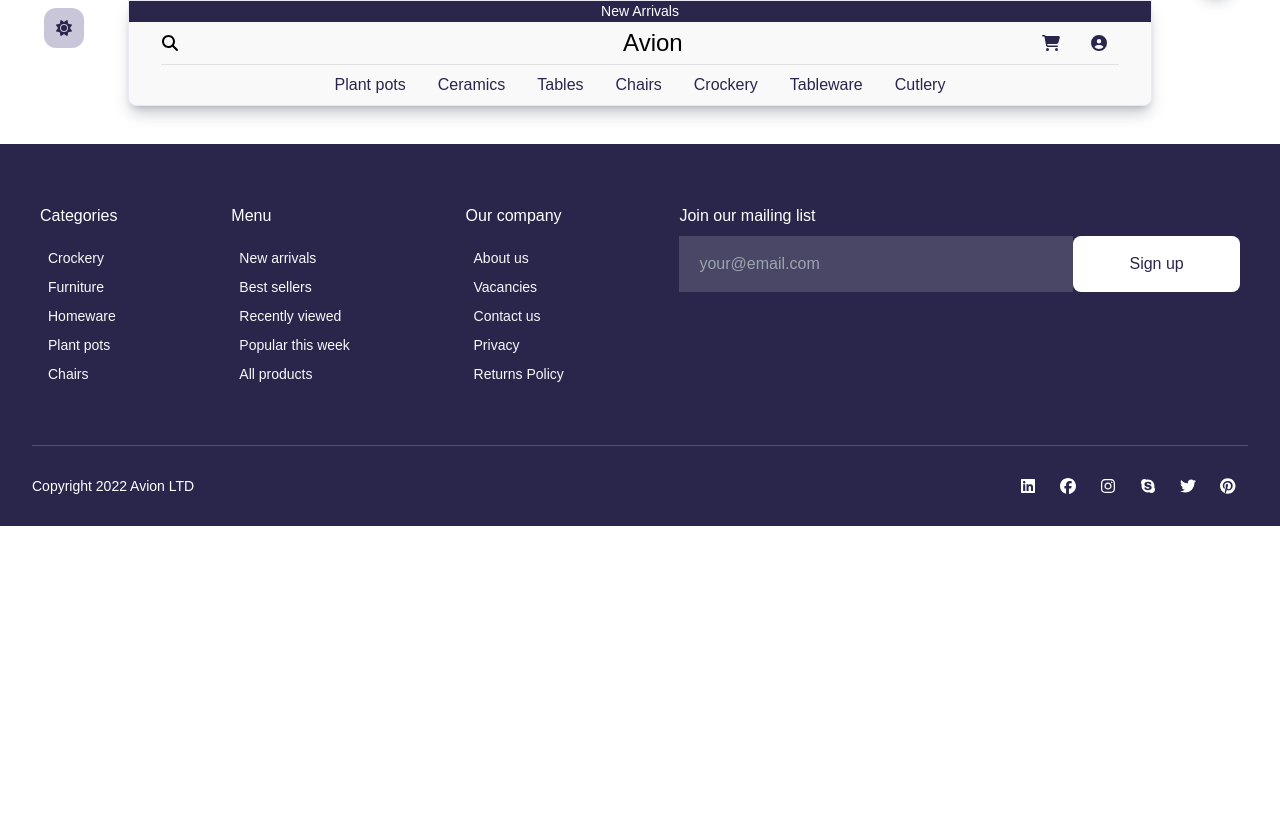
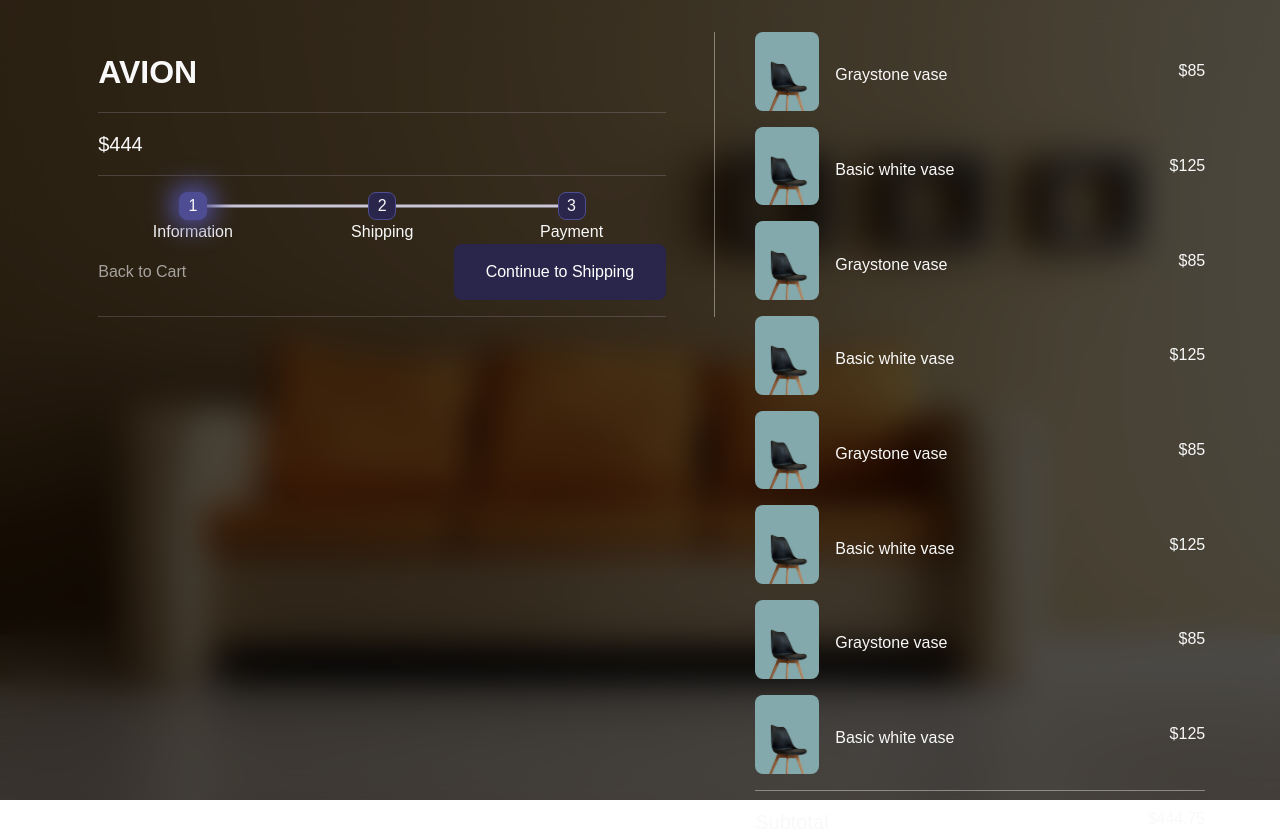
Before and after one commit to vuhuy172dh/ecommerce-website, a React (Create React App) app: page /checkout in a window 1280 px wide. Shown: the top 838 px of the page. Before the commit the page ends 800 px from the top, so only its background shows below. Built offline with nearby package versions, Linux system fonts and the light colour scheme; a web font is replaced by a local one.

Commit message:
add checkout page

```diff
--- a/src/app.jsx
+++ b/src/app.jsx
@@ -1,5 +1,5 @@
 import React from 'react'
-import { Routes, Route, Outlet } from 'react-router-dom'
+import { Routes, Route, Outlet, useLocation } from 'react-router-dom'
 import AboutPage from './pages/about'
 import HomePage from './pages/home'
 import ProductCartPage from './pages/productCart'
@@ -20,6 +20,7 @@ import Wishlist from './components/user/wishlist'
 import ChangePassword from './components/user/changePassword'
 import DarkModeButton from './components/darkModeButton'
 import CartFloatButton from './components/cartFloatButton'
+import Checkout from './pages/checkout'
 
 const SidebarLayout = () => (
   <div className="laptop:flex">
@@ -29,11 +30,10 @@ const SidebarLayout = () => (
 )
 
 function App() {
-  let path = window.location.pathname
-  console.log(path)
+  const path = useLocation().pathname
   return (
     <div>
-      {path === '/signin' || path === '/signup' || (
+      {path === '/signin' || path === '/signup' || path === '/checkout' || (
         <header>
           <NavMode>
             <Navbar />
@@ -64,9 +64,10 @@ function App() {
           <Route path="/signin" element={<SignIn />} />
           <Route path="/signup" element={<SignUp />} />
           <Route path="/forgetPassword" element={<ForgetPassword />} />
+          <Route path="/checkout" element={<Checkout />} />
         </Routes>
       </main>
-      {path === '/signin' || path === '/signup' || (
+      {path === '/signin' || path === '/signup' || path === '/checkout' || (
         <footer>
           <Footer />
         </footer>
--- a/src/components/cartFloatButton.jsx
+++ b/src/components/cartFloatButton.jsx
@@ -93,17 +93,19 @@ function CartFloatButton() {
               </div>
 
               {/*this is total price and buttons*/}
-              <div className="w-full p-6 fixed bottom-0 bg-light_grey rounded-3xl border-t border-t-black flex flex-col items-center gap-2">
-                <p className="text-h5 font-[600] text-primary text-center w-1/4">
+              <div className="w-full p-6 fixed bottom-0 bg-light_grey rounded-3xl border-t border-t-black flex flex-col tablet:items-center gap-2">
+                <p className="text-h5 font-[600] text-primary text-start tablet:text-center w-full ">
                   TOTAL: 444$ | 4 items
                 </p>
-                <div className="w-1/4 flex flex-col gap-2">
+                <div className="w-full tablet:w-1/4 flex flex-col gap-2">
                   <Link to="/productCart">
                     <Button Color="primary" onClick={handleClick}>
                       YOUR BAG
                     </Button>
                   </Link>
-                  <Button Color="primary">CHECK OUT</Button>
+                  <Link to="/checkout">
+                    <Button Color="primary">CHECK OUT</Button>
+                  </Link>
                 </div>
               </div>
             </motion.div>
--- /dev/null
+++ b/src/components/productCheckout.jsx
@@ -0,0 +1,19 @@
+function ProductCheckout({ img, name, price }) {
+  return (
+    <div className="w-full max-h-20 flex items-center justify-between">
+      <div className="flex items-center gap-4">
+        {/*image*/}
+        <div className="h-full w-16 rounded-lg overflow-hidden">
+          <img src={img} alt={name} className="h-full object-cover" />
+        </div>
+        {/*name*/}
+        <p className="text-light_grey h-4 font-[500]">{name}</p>
+      </div>
+
+      {/*price*/}
+      <p className="text-light_grey h-6">${price}</p>
+    </div>
+  )
+}
+
+export default ProductCheckout
--- /dev/null
+++ b/src/components/productCheckoutList.jsx
@@ -0,0 +1,18 @@
+import ProductCheckout from './productCheckout'
+
+function ProductCheckoutList({ productList }) {
+  return (
+    <div className="w-full flex flex-col gap-4">
+      {productList.map((product, index) => (
+        <ProductCheckout
+          key={index}
+          img={product.imgUrl}
+          name={product.name}
+          price={product.price}
+        />
+      ))}
+    </div>
+  )
+}
+
+export default ProductCheckoutList
--- /dev/null
+++ b/src/components/stepper.jsx
@@ -0,0 +1,77 @@
+import { useState } from 'react'
+import styles from '../styles/stepper.module.css'
+import Button from './button'
+import { FontAwesomeIcon } from '@fortawesome/react-fontawesome'
+import { faCheck } from '@fortawesome/free-solid-svg-icons'
+import { Link } from 'react-router-dom'
+
+const steps = ['Information', 'Shipping', 'Payment']
+
+function Stepper() {
+  const [currentStep, setCurrentStep] = useState(1)
+
+  const handleNext = () => {
+    if (currentStep < steps.length) setCurrentStep((prev) => prev + 1)
+  }
+
+  const handleBack = () => {
+    if (currentStep > 1) setCurrentStep((prev) => prev - 1)
+  }
+
+  return (
+    <div>
+      {/*step*/}
+      <div className="flex w-full justify-between">
+        {steps.map((step, index) => (
+          <div
+            key={index}
+            className={`w-full relative flex flex-col items-center ${
+              styles.step_item
+            } ${currentStep === index + 1 && styles.active} ${
+              index + 1 < currentStep && styles.complete
+            }`}
+          >
+            <div
+              className={`w-7 h-7 rounded-lg bg-dark_primary border border-primary text-light_grey flex justify-center relative z-10 items-center ${styles.step}`}
+            >
+              {index + 1 < currentStep ? (
+                <FontAwesomeIcon icon={faCheck} />
+              ) : (
+                index + 1
+              )}
+            </div>
+            <p className="text-light_grey">{step}</p>
+          </div>
+        ))}
+      </div>
+
+      {/*Button*/}
+      <div className="w-full flex flex-col gap-2 tablet:flex-row-reverse tablet:justify-between">
+        {/*next*/}
+        <div>
+          <Button onClick={handleNext} Color="primary">
+            {currentStep === steps.length
+              ? 'Pay now'
+              : `Continue to ${steps[currentStep]}`}
+          </Button>
+        </div>
+
+        {/*Back*/}
+        <div>
+          <button
+            onClick={handleBack}
+            className="w-full py-4 flex-1 flex justify-center items-center text-light_grey/60 hover:text-light_grey bg-transparent"
+          >
+            {currentStep === 1 ? (
+              <Link to="/productCart">Back to Cart</Link>
+            ) : (
+              `Back to ${steps[currentStep - 2]}`
+            )}
+          </button>
+        </div>
+      </div>
+    </div>
+  )
+}
+
+export default Stepper
--- /dev/null
+++ b/src/pages/checkout.jsx
@@ -0,0 +1,151 @@
+import { Helmet } from 'react-helmet-async'
+import Background from '../assets/images/background.jpg'
+import Stepper from '../components/stepper'
+import { Link } from 'react-router-dom'
+
+import img1 from '../assets/images/BlueChair.png'
+import ProductCheckoutList from '../components/productCheckoutList'
+const cartItems = [
+  {
+    id: 1,
+    name: 'Graystone vase',
+    detail: 'A time less ceramic vase with a tru color grey glaze.',
+    price: 85,
+    imgUrl: img1
+  },
+  {
+    id: 2,
+    name: 'Basic white vase',
+    detail: 'Beautiful and simple this is one for the classics.',
+    price: 125,
+    imgUrl: img1
+  },
+  {
+    id: 3,
+    name: 'Graystone vase',
+    detail: 'A time less ceramic vase with a tru color grey glaze.',
+    price: 85,
+    imgUrl: img1
+  },
+  {
+    id: 4,
+    name: 'Basic white vase',
+    detail: 'Beautiful and simple this is one for the classics.',
+    price: 125,
+    imgUrl: img1
+  },
+  {
+    id: 5,
+    name: 'Graystone vase',
+    detail: 'A time less ceramic vase with a tru color grey glaze.',
+    price: 85,
+    imgUrl: img1
+  },
+  {
+    id: 6,
+    name: 'Basic white vase',
+    detail: 'Beautiful and simple this is one for the classics.',
+    price: 125,
+    imgUrl: img1
+  },
+  {
+    id: 5,
+    name: 'Graystone vase',
+    detail: 'A time less ceramic vase with a tru color grey glaze.',
+    price: 85,
+    imgUrl: img1
+  },
+  {
+    id: 6,
+    name: 'Basic white vase',
+    detail: 'Beautiful and simple this is one for the classics.',
+    price: 125,
+    imgUrl: img1
+  }
+]
+
+function Checkout() {
+  return (
+    <div className="w-screen h-screen relative">
+      {/*helmet async*/}
+      <Helmet>
+        <title>Checkout</title>
+      </Helmet>
+
+      {/*background and backdrop*/}
+      <section className="w-full h-full fixed top-0 z-10">
+        {/*background*/}
+        <img
+          src={Background}
+          alt="background"
+          className="w-full h-full object-cover"
+        />
+
+        {/*backdrop*/}
+        <div className="w-full h-full bg-black/70 backdrop-blur-lg absolute top-0 left-0 z-20"></div>
+      </section>
+
+      {/*content*/}
+      <section className="w-full flex relative z-30 justify-center items-start laptop:pt-8 pb-16">
+        {/*check out*/}
+        <section className="flex-[1.3] w-full flex justify-center laptop:pr-8 laptop:justify-end laptop:border-r laptop:border-r-light_grey/40">
+          <div className="flex-1 max-w-[600px] px-4">
+            {/*logo*/}
+            <Link to="/">
+              <div className="w-full py-4 border-b border-b-border_dark/20">
+                <p className="text-h2 text-light_grey font-[600]">AVION</p>
+              </div>
+            </Link>
+
+            {/*total price*/}
+            <div className="w-full py-4 border-b border-b-border_dark/20">
+              <p className="text-h4 font-[500] text-light_grey">$444</p>
+            </div>
+
+            {/*stepper*/}
+            <div className="w-full py-4 border-b border-b-border_dark/20">
+              <Stepper />
+            </div>
+          </div>
+        </section>
+
+        {/*product info*/}
+        <section className="flex-1 w-full hidden laptop:flex pl-10">
+          <div className="max-w-[450px] w-full">
+            {/*product list*/}
+            <ProductCheckoutList productList={cartItems} />
+
+            {/*divider*/}
+            <hr className="w-full border-t border-t-light_grey/40 my-4" />
+
+            {/*price*/}
+            <div className="w-full flex flex-col gap-4">
+              {/*subtotal*/}
+              <div className="w-full flex justify-between text-light_grey">
+                <p className="text-h4">Subtotal</p>
+                <p className="font-[500]">$444.75</p>
+              </div>
+
+              {/*shipping*/}
+              <div className="w-full flex justify-between text-light_grey">
+                <p className="text-h6">Shipping</p>
+                <p className="text-h6">Free</p>
+              </div>
+
+              {/*divider*/}
+              <hr className="w-full border-t border-t-light_grey/30" />
+
+              {/*total*/}
+              <div className="w-full flex justify-between text-light_grey">
+                <p className="text-h3 font-[600]">Total</p>
+                <p className="text-h3 font-[600]">$444.75</p>
+              </div>
+            </div>
+          </div>
+        </section>
+      </section>
+    </div>
+  )
+}
+
+export default Checkout
--- a/src/pages/productCart.jsx
+++ b/src/pages/productCart.jsx
@@ -2,6 +2,7 @@ import ProductCartList from '../components/productCartList'
 import img1 from '../assets/images/BlueChair.png'
 import Button from './../components/button'
 import { Helmet } from 'react-helmet-async'
+import { Link } from 'react-router-dom'
 
 function ProductCartPage() {
   //fake API
@@ -49,9 +50,11 @@ function ProductCartPage() {
           Taxes and shipping are calculated at checkout
         </p>
       </div>
-      <div className="w-[100%] flex mt-5 laptop:w-[172px] laptop:float-right">
-        <Button Color="primary" children="Go to checkout" />
-      </div>
+      <Link to="/checkout">
+        <div className="w-[100%] flex mt-5 laptop:w-[172px] laptop:float-right">
+          <Button Color="primary" children="Go to checkout" />
+        </div>
+      </Link>
     </div>
   )
 }
--- /dev/null
+++ b/src/styles/stepper.module.css
@@ -0,0 +1,19 @@
+.step_item:not(:first-child)::before {
+  content: '';
+  background-color: #cac6da;
+  position: absolute;
+  right: 50%;
+  top: 14px;
+  transform: translateY(-50%);
+  width: 100%;
+  height: 3px;
+}
+
+.active .step {
+  background-color: #4e4d93;
+  box-shadow: 0 0 1.5rem 0.5rem #4e4d93;
+}
+
+.complete .step {
+  background-color: #4e4d93;
+}
```
Also changed, not shown: src/assets/images/background.jpg (added).
